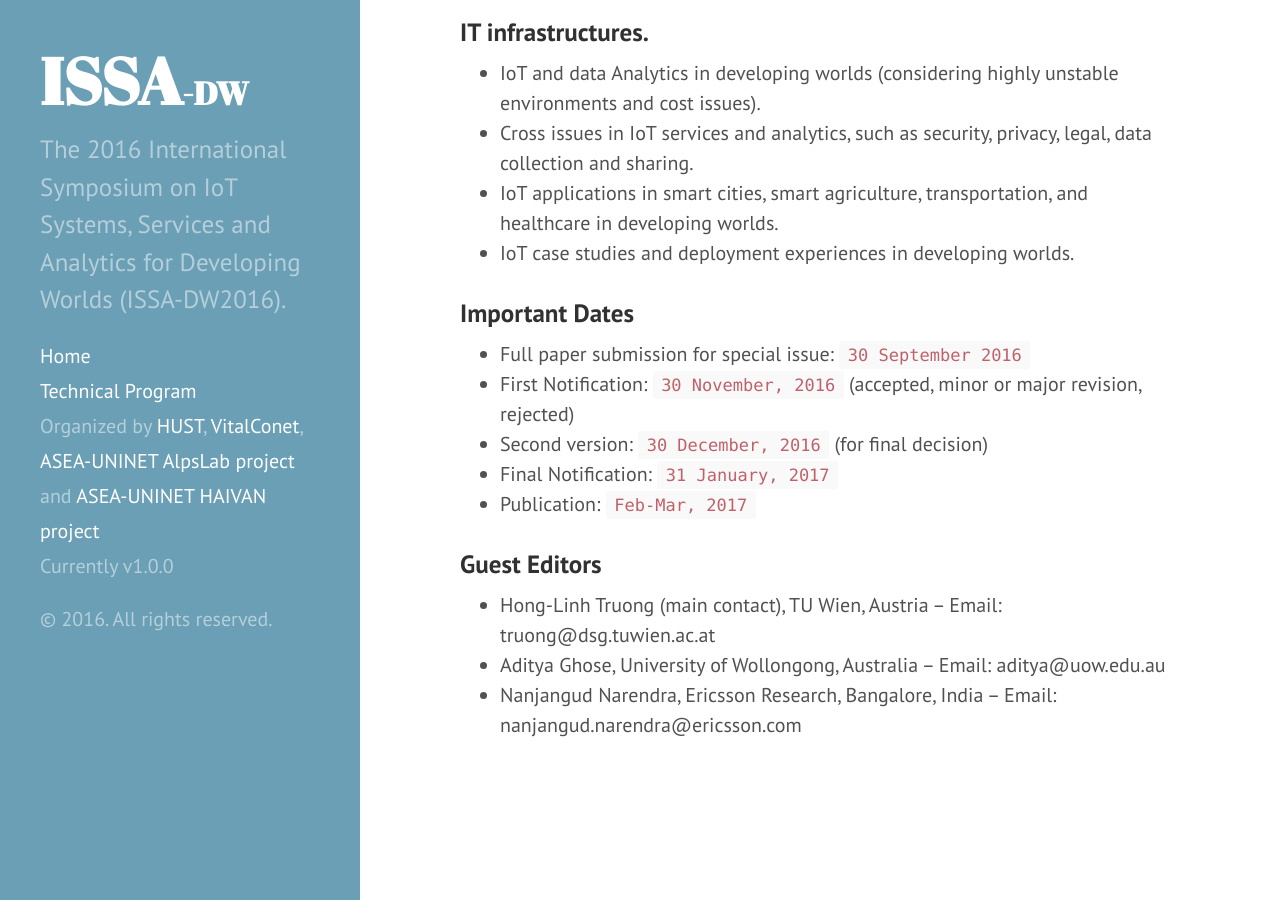
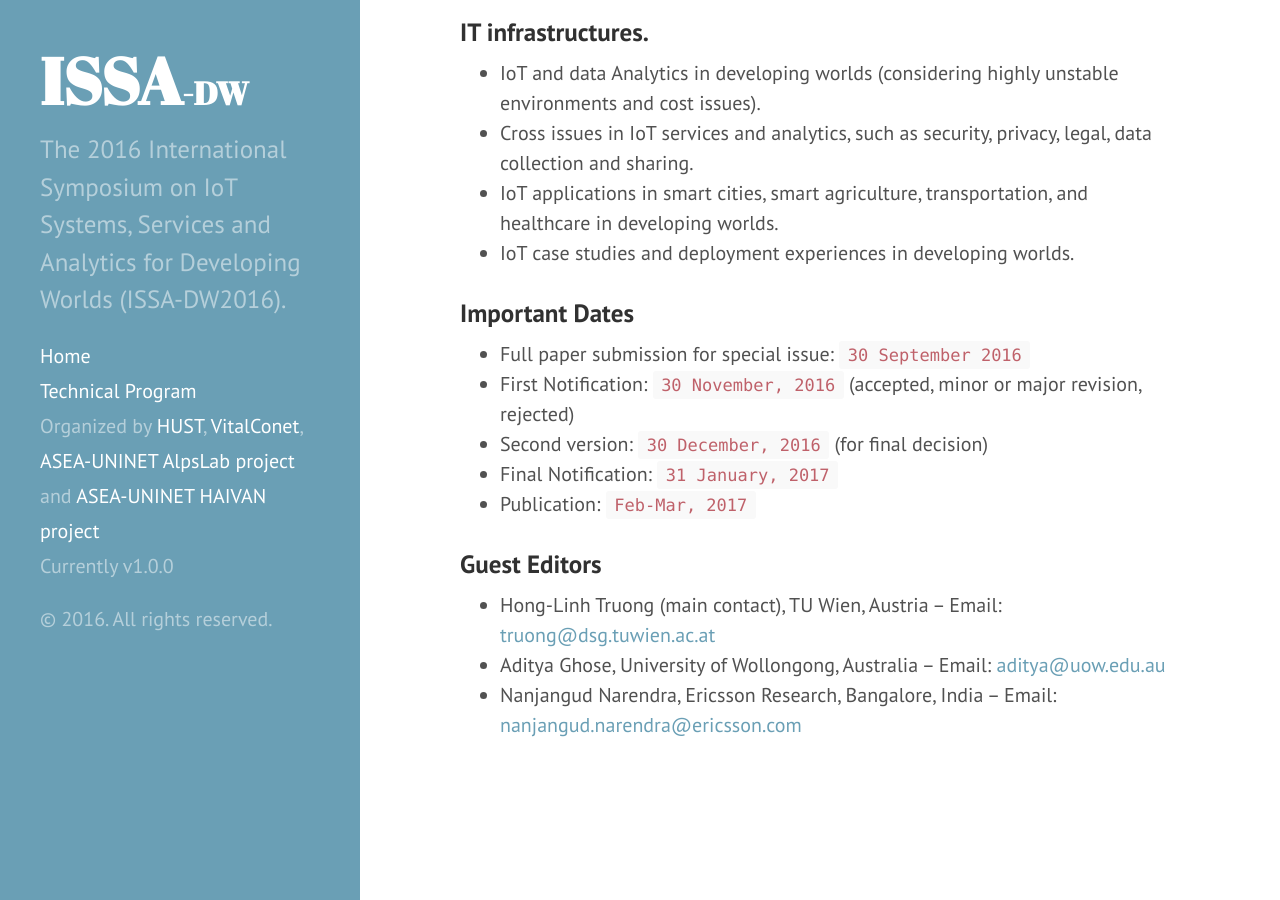
Before and after one commit to issadw/issadw.github.io, a Jekyll site: the page built from call_for_papers.md, in a window 1280 px wide and 900 px high, scrolled down 1356 px. Built offline with Jekyll 4.4.1, drawn with Linux system fonts in a browser that asks for light colours; part of the change alters nothing that is shown.

```diff
--- a/call_for_papers.md
+++ b/call_for_papers.md
@@ -38,6 +38,6 @@ This special issue will focus on novel systems, services and analytics centered
 
 ### Guest Editors
 
-* Hong-Linh Truong (main contact), TU Wien, Austria – Email: truong@dsg.tuwien.ac.at
-* Aditya Ghose, University of Wollongong, Australia – Email: aditya@uow.edu.au
-* Nanjangud Narendra, Ericsson Research, Bangalore, India – Email: nanjangud.narendra@ericsson.com
+* Hong-Linh Truong (main contact), TU Wien, Austria – Email: <truong@dsg.tuwien.ac.at>
+* Aditya Ghose, University of Wollongong, Australia – Email: <aditya@uow.edu.au>
+* Nanjangud Narendra, Ericsson Research, Bangalore, India – Email: <nanjangud.narendra@ericsson.com>
```
